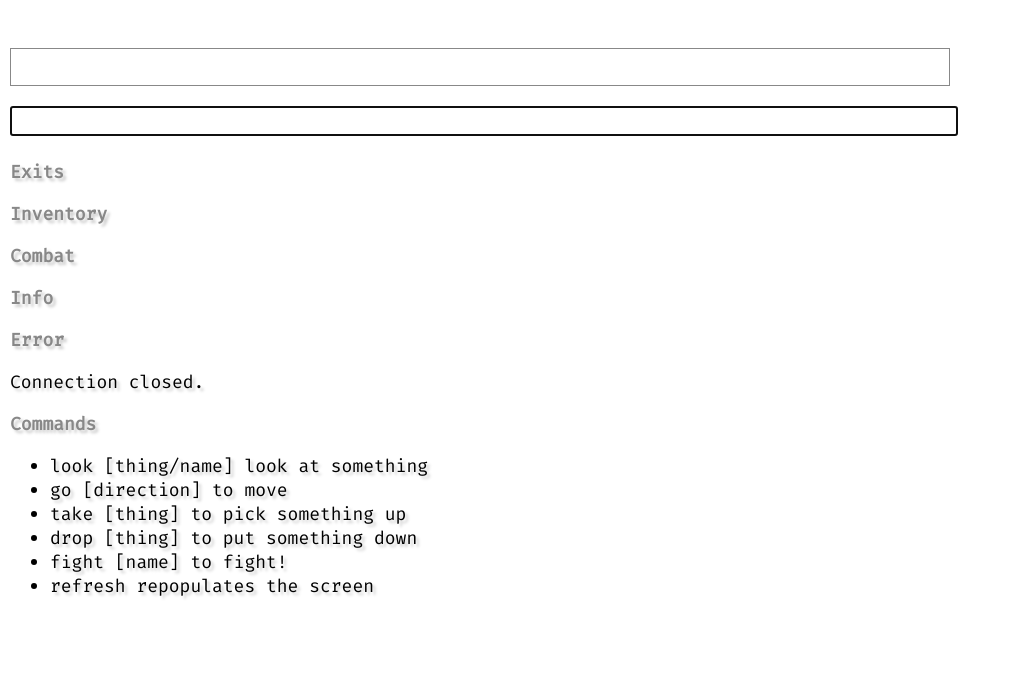
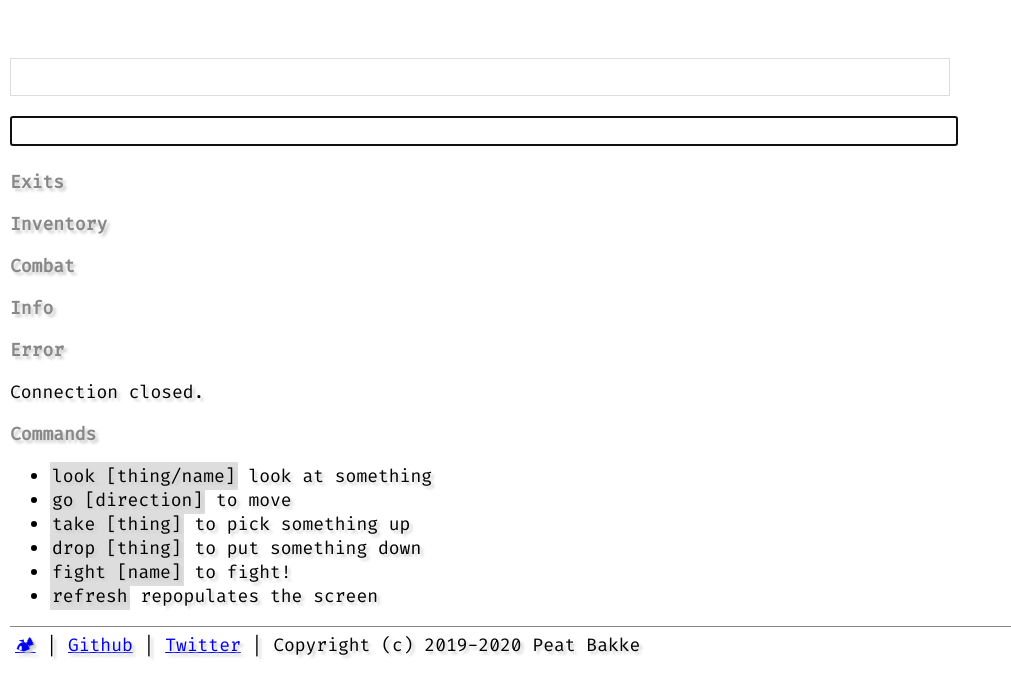
Before and after one commit to textcamp/textcamp, a plain HTML site: page site/index.html in a window 1280 px wide. Shown: the whole page, without its empty margins (0-1011 px from the left). Drawn offline with Linux system fonts and the light colour scheme.

Commit message:
UI fiddling

```diff
--- a/site/index.html
+++ b/site/index.html
@@ -6,10 +6,13 @@
     <link rel="icon" href="/favicon.png">
     <link rel="stylesheet" href="tc.css">
 
-    <title>textcamp!</title>
+    <title>🏕 textcamp!</title>
 </head>
 
 <body>
+    <header>
+    </header>
+
     <div class="grid-container">
         <div id="time-content" class="time content"></div>
         <div id="health-content" class="health content"></div>
@@ -58,6 +61,13 @@
     </div>
 
     <script src="tc.js"></script>
+
+    <footer>
+        <a href="https://text.camp/">🏕</a> |
+        <a href="https://github.com/textcamp/">Github</a> |
+        <a href="https://twitter.com/textdotcamp/">Twitter</a> |
+        Copyright (c) 2019-2020 Peat Bakke
+    </footer>
 </body>
 
 </html>
--- a/site/tc.css
+++ b/site/tc.css
@@ -9,6 +9,20 @@
 body {
     margin: 10px;
 }
+
+header, footer {
+    padding: 5px;
+}
+
+footer {
+    border-top: 1px solid #888;
+}
+
+code {
+    background-color: #ddd;
+    padding: 2px;
+}
+
 
 .grid-container {
     display: grid;
@@ -30,7 +44,7 @@ body {
 }
 
 .space {
-    border: 1px solid #888;
+    border: 1px solid #ddd;
     padding: 1em;
     grid-area: spc;
 }
```
